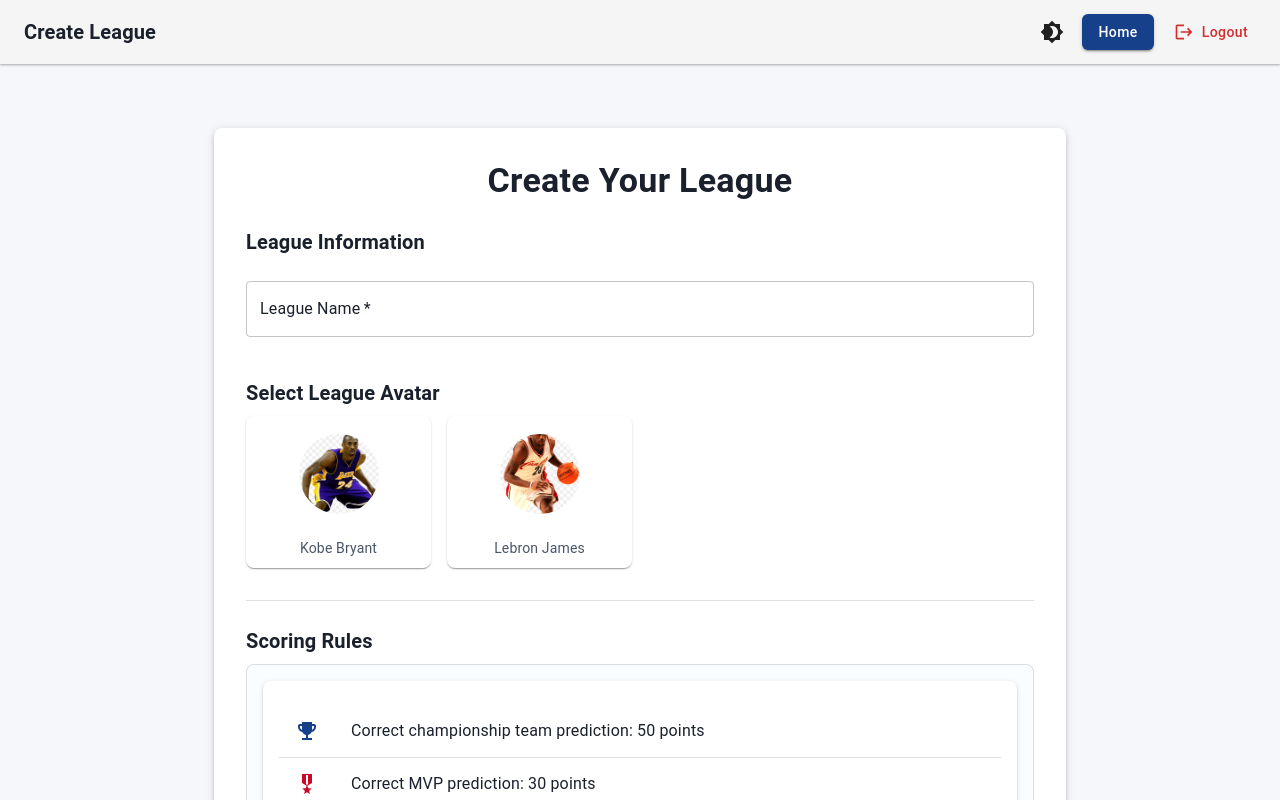
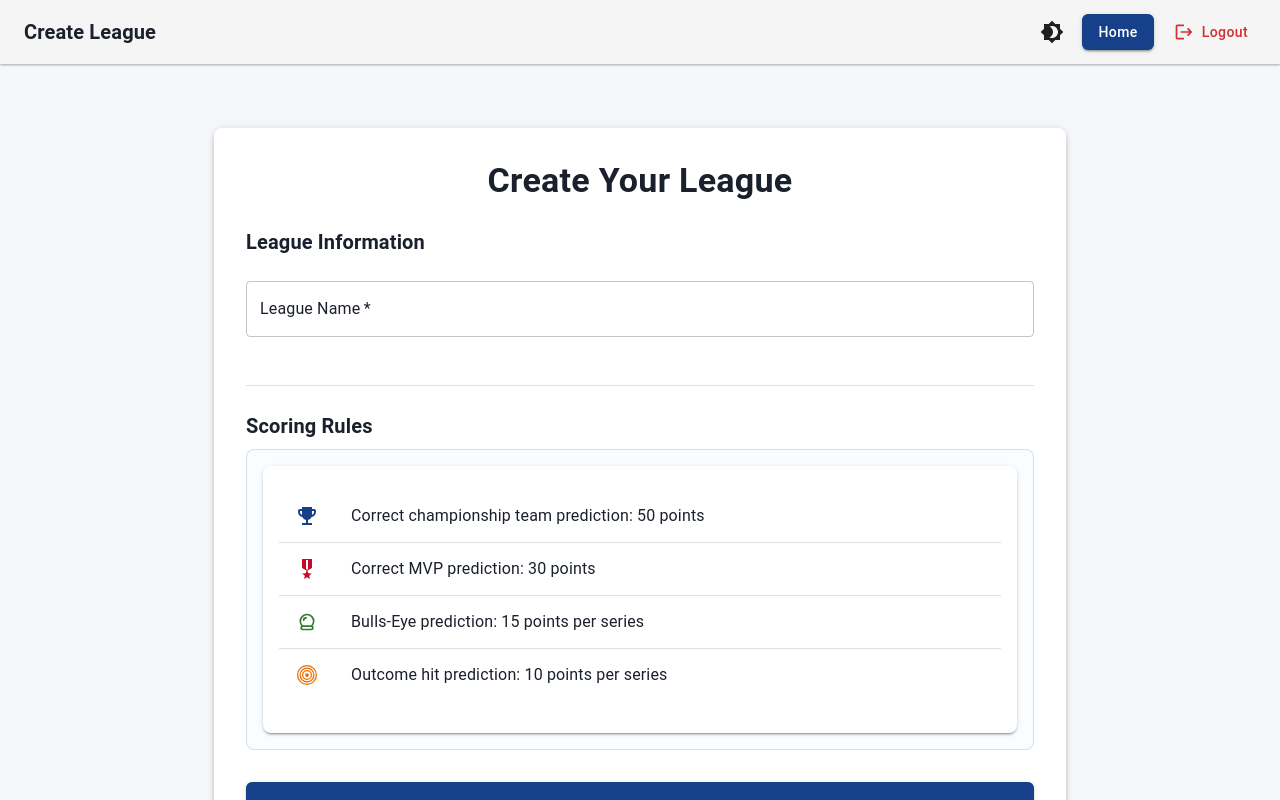
Before and after one commit to itamaraloni/NBA-Playoffs-Brackets-App-Client, a React (Create React App) app: page /create-league in a window 1280 px wide. Shown: the top 800 px of the page. Built offline with nearby package versions, Linux system fonts and the light colour scheme; no server answers; sample sign-in values are in the browser's storage.

Commit message:
Deleting unnecessary league avatar section in CreateLeaguePage

```diff
--- a/src/pages/CreateLeaguePage.jsx
+++ b/src/pages/CreateLeaguePage.jsx
@@ -1,6 +1,5 @@
 import React, { useState } from 'react';
 import { useNavigate } from 'react-router-dom';
-import { useAuth } from '../contexts/AuthContext';
 import ScoringRules from '../components/common/ScoringRules';
 import {
   Box,
@@ -8,32 +7,18 @@ import {
   Container,
   TextField,
   Typography,
-  Grid,
   Paper,
-  Avatar,
   Alert,
   CircularProgress,
   useTheme,
-  Card,
-  CardActionArea,
-  CardContent,
   Divider
 } from '@mui/material';
 import ArrowForwardIcon from '@mui/icons-material/ArrowForward';
 
-// League avatar options
-const avatarOptions = [
-  { id: 1, src: '/resources/league-avatars/Kobe-Bryant.png', alt: 'Kobe Bryant' },
-  { id: 2, src: '/resources/league-avatars/Lebron-James.png', alt: 'Lebron James' },
-  // Add more avatars here
-];
-
 const CreateLeaguePage = () => {
   const [leagueName, setLeagueName] = useState('');
-  const [selectedAvatar, setSelectedAvatar] = useState(null);
   const [error, setError] = useState(null);
   const [isLoading, setIsLoading] = useState(false);
-  const { currentUser } = useAuth();
   const navigate = useNavigate();
   const theme = useTheme();
 
@@ -46,19 +31,13 @@ const CreateLeaguePage = () => {
       return;
     }
 
-    if (!selectedAvatar) {
-      setError('Please select an avatar for your league');
-      return;
-    }
-
     setIsLoading(true);
     setError(null);
 
     try {
       // Store league data in localStorage to use later when creating player
       localStorage.setItem('leagueSetup', JSON.stringify({
-        name: leagueName,
-        avatarId: selectedAvatar
+        name: leagueName
       }));
 
       // Navigate to player creation page
@@ -103,57 +82,6 @@ const CreateLeaguePage = () => {
             inputProps={{ maxLength: 30 }}
             sx={{ mb: 3 }}
           />
-
-          <Typography variant="h6" component="h2" gutterBottom sx={{ mt: 2 }}>
-            Select League Avatar
-          </Typography>
-
-          <Grid container spacing={2} sx={{ mb: 4 }}>
-            {avatarOptions.map((avatar) => (
-              <Grid item xs={6} sm={4} md={3} key={avatar.id}>
-                <Card
-                  elevation={selectedAvatar === avatar.id ? 8 : 1}
-                  sx={{
-                    borderRadius: 2,
-                    border: selectedAvatar === avatar.id
-                      ? `2px solid ${theme.palette.primary.main}`
-                      : '2px solid transparent',
-                    transition: 'all 0.2s ease'
-                  }}
-                >
-                  <CardActionArea onClick={() => setSelectedAvatar(selectedAvatar === avatar.id ? null : avatar.id)}>
-                    <Box sx={{
-                      display: 'flex',
-                      justifyContent: 'center',
-                      p: 2,
-                      bgcolor: selectedAvatar === avatar.id
-                        ? theme.palette.mode === 'dark'
-                          ? 'rgba(66, 66, 66, 0.5)'
-                          : 'rgba(224, 242, 254, 0.5)'
-                        : 'transparent'
-                    }}>
-                      <Avatar
-                        src={avatar.src}
-                        alt={avatar.alt}
-                        sx={{
-                          width: 80,
-                          height: 80,
-                          border: selectedAvatar === avatar.id
-                            ? `2px solid ${theme.palette.primary.main}`
-                            : 'none'
-                        }}
-                      />
-                    </Box>
-                    <CardContent sx={{ py: 1, textAlign: 'center' }}>
-                      <Typography variant="body2" color="text.secondary">
-                        {avatar.alt}
-                      </Typography>
-                    </CardContent>
-                  </CardActionArea>
-                </Card>
-              </Grid>
-            ))}
-          </Grid>
 
           <Divider sx={{ my: 3 }} />
 
```
